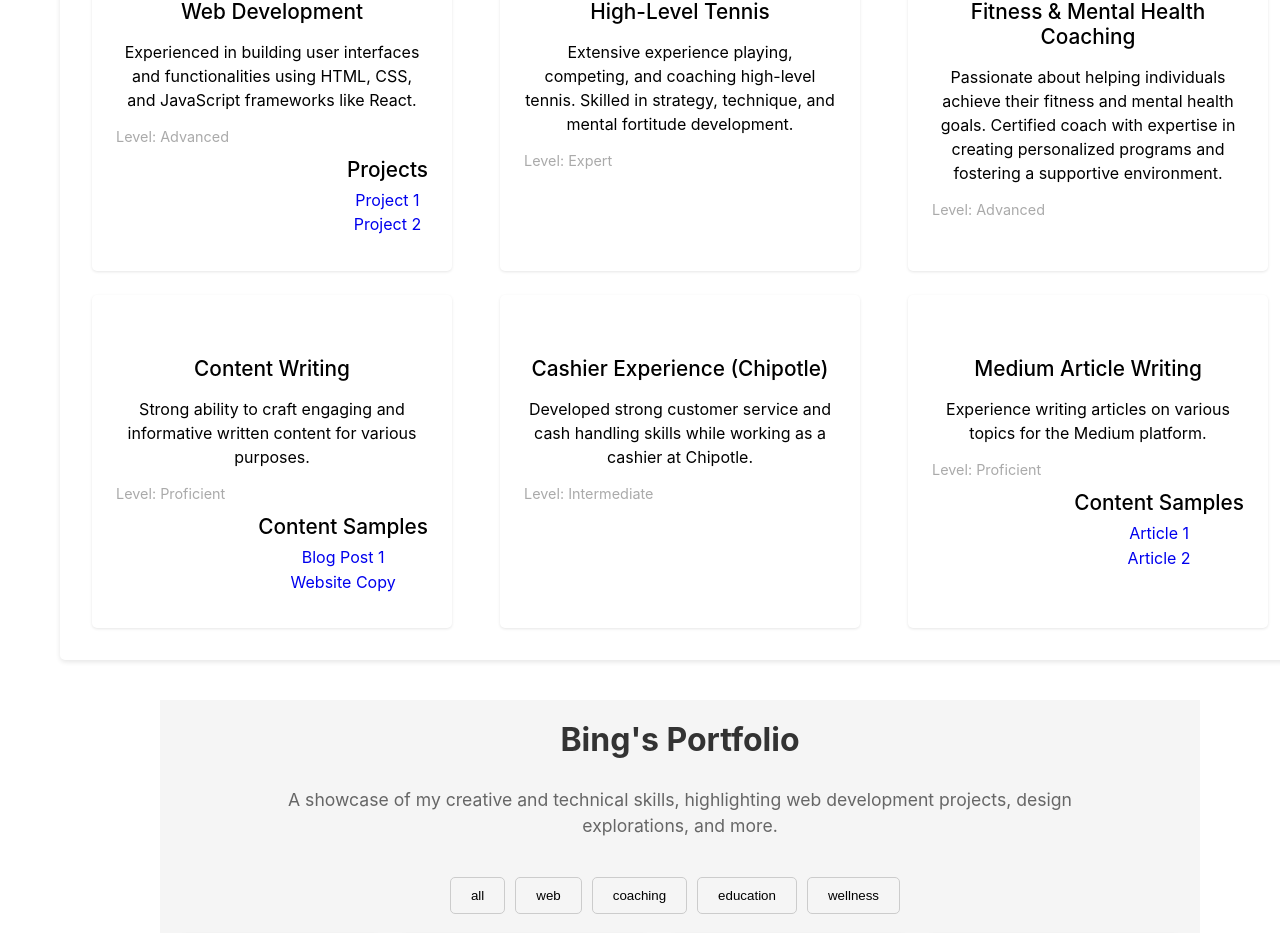
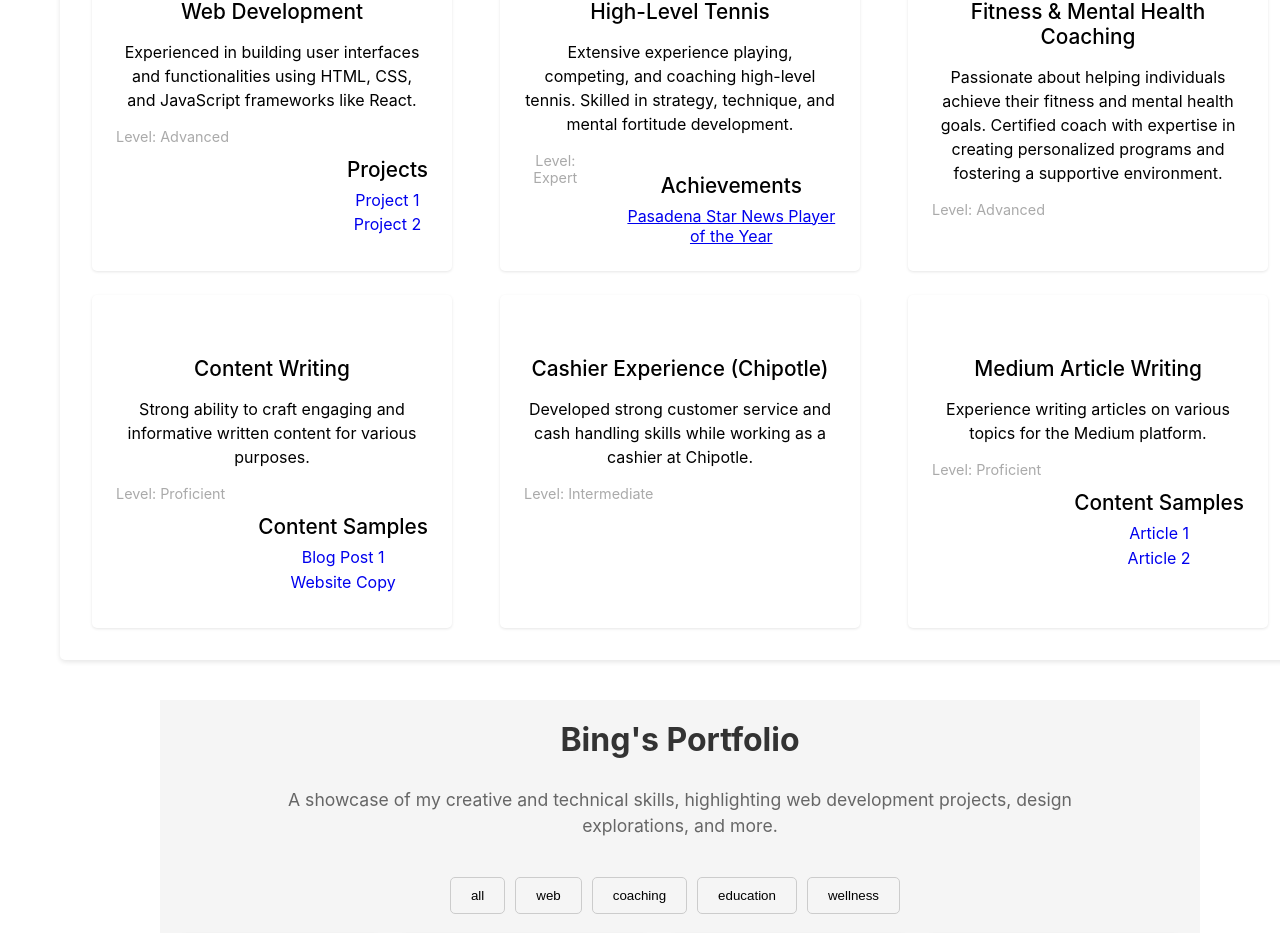
Before and after one commit to bingcharlesdeng/personalwebsite, a React (Create React App) app: page / in a window 1280 px wide. Shown: the part 1069-2002 px from the top of the page. Built offline with nearby package versions, Linux system fonts and the light colour scheme.

Commit message:
Changed formatting of skills

```diff
--- a/src/skillList.js
+++ b/src/skillList.js
@@ -15,8 +15,7 @@ export const skillsData = [
     description: 'Extensive experience playing, competing, and coaching high-level tennis. Skilled in strategy, technique, and mental fortitude development.',
     level: 'Expert',
     achievements: [ // Replace "achievements" with a more relevant section title if needed
-      'Accomplishment 1',
-      'Accomplishment 2',
+      { title: 'Pasadena Star News Player of the Year', link: 'https://www.pasadenastarnews.com/2015/06/25/arcadias-charles-deng-is-tennis-player-of-the-year/' }
     ],
   },
   {
--- a/src/skills.css
+++ b/src/skills.css
@@ -97,7 +97,8 @@
 .project-list,
 .tool-list,
 .sample-list,
-.resource-list {
+.resource-list
+.accomplishments{
   list-style: none;
   padding: 0;
   margin: 0.5rem 0;
--- a/src/skills.js
+++ b/src/skills.js
@@ -15,6 +15,7 @@ function Skills() {
               <p>{skill.description}</p>
               <div className="skill-info">
                 <span className="skill-level">Level: {skill.level}</span>
+
                 {/* Conditionally render additional info based on skill type */}
                 {skill.projects && (
                   <ul className="project-list">
@@ -44,13 +45,12 @@ function Skills() {
                     ))}
                   </ul>
                 )}
-                {skill.learningResources && (
-                  <ul className="resource-list">
-                    <h3>Learning Resources</h3>
-                    {skill.learningResources.map((resource) => (
-                      <li key={resource.title}>
-                        <a href={resource.link}>{resource.title}</a>
-                      </li>
+                {skill.achievements && (
+                  <ul className="achievement-list">
+                    <h3>Achievements</h3>
+                    {skill.achievements.map((achievement) => (
+                    <a href={achievement.link}>{achievement.title}</a>
+
                     ))}
                   </ul>
                 )}
```
